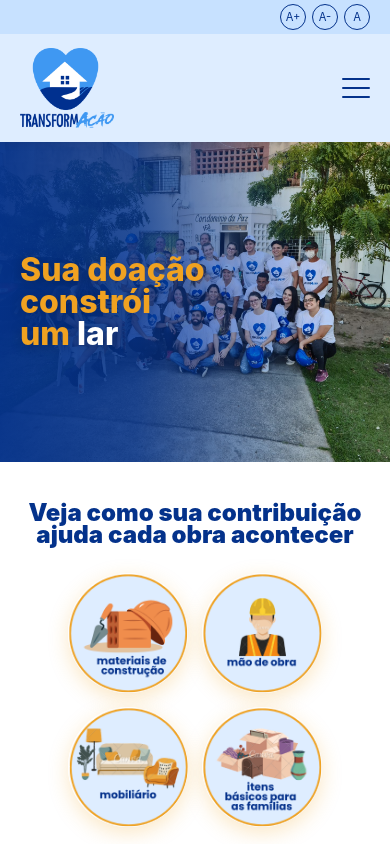
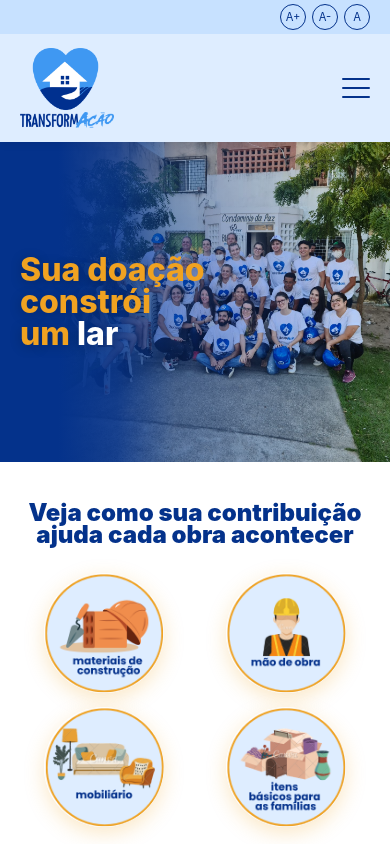
Before and after one commit to Lawd-UFS/transformacao-frontend, a React (Vite) app: page /doacao in a window 390 px wide. Shown: the top 844 px of the page. Built offline with nearby package versions, Linux system fonts and the light colour scheme.

Commit message:
fix: ajusta ícones e degradê

```diff
--- a/src/pages/Doacao/Doacao.css
+++ b/src/pages/Doacao/Doacao.css
@@ -7,8 +7,8 @@
   min-height: 500px;
   background-color: var(--primary-color);
   background-image: url('../../assets/doacao/hero.jpg');
-  background-size: cover;
-  background-position: center;
+  background-size: 110% auto;
+  background-position: -18% 34%;
   background-repeat: no-repeat;
   display: flex;
   align-items: center;
@@ -20,10 +20,11 @@
   inset: 0;
   background: linear-gradient(
     to right,
-    rgba(4, 50, 139, 0.95) 0%,
-    rgba(4, 50, 139, 0.80) 35%,
-    rgba(4, 50, 139, 0.45) 55%,
-    transparent 80%
+    rgba(4, 50, 139, 1) 0%,
+    rgba(4, 50, 139, 1) 15%,
+    rgba(4, 50, 139, 0.85) 30%,
+    rgba(4, 50, 139, 0.4) 45%,
+    transparent 90%
   );
   z-index: 1;
 }
@@ -470,7 +471,12 @@
   }
 
   .destination-icons-row {
-    gap: 20px;
+    display: grid;
+    grid-template-columns: repeat(2, 1fr);
+    justify-items: center;
+    gap: 24px;
+    max-width: 400px;
+    margin: 0 auto;
   }
 
   .destination-circle-img {
```
